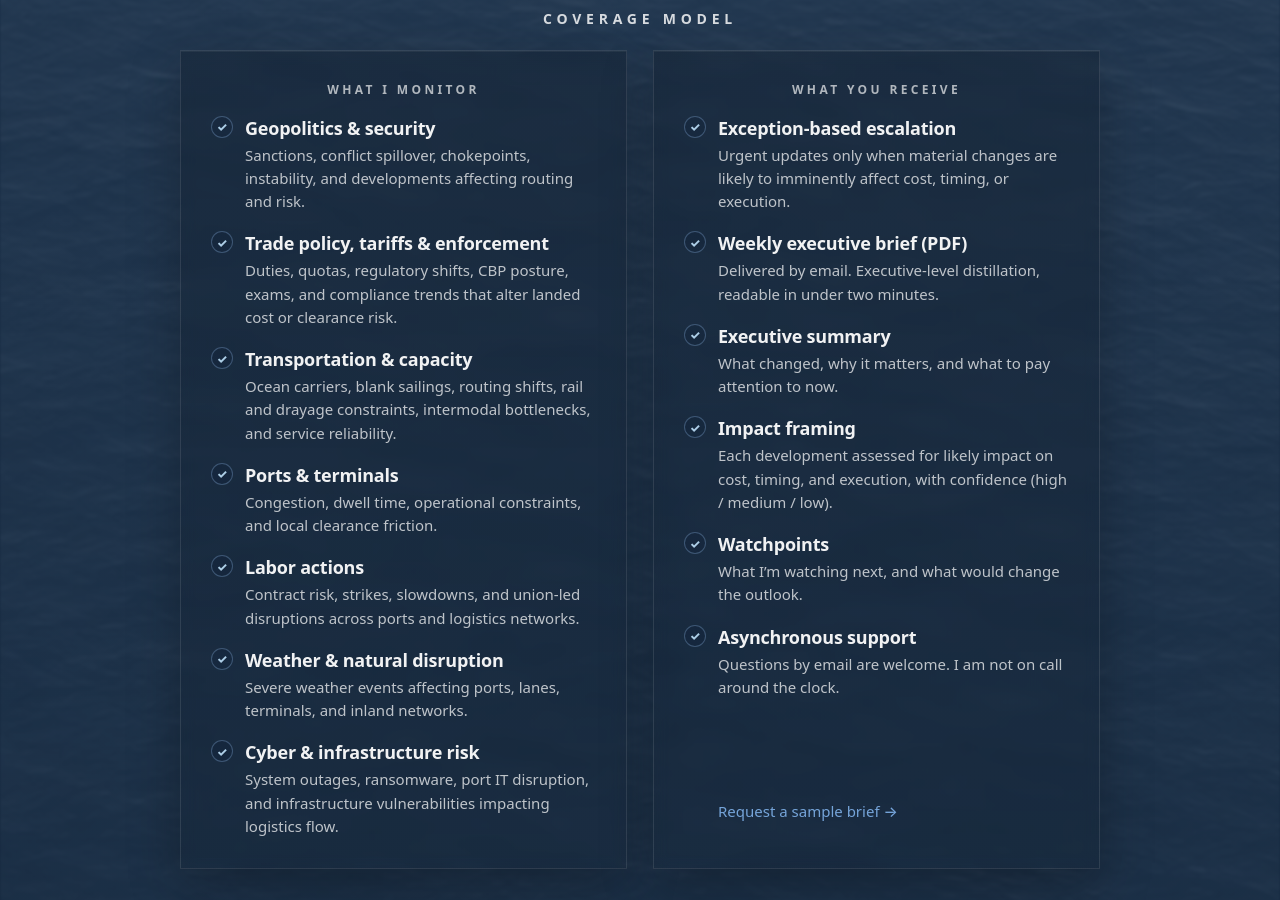
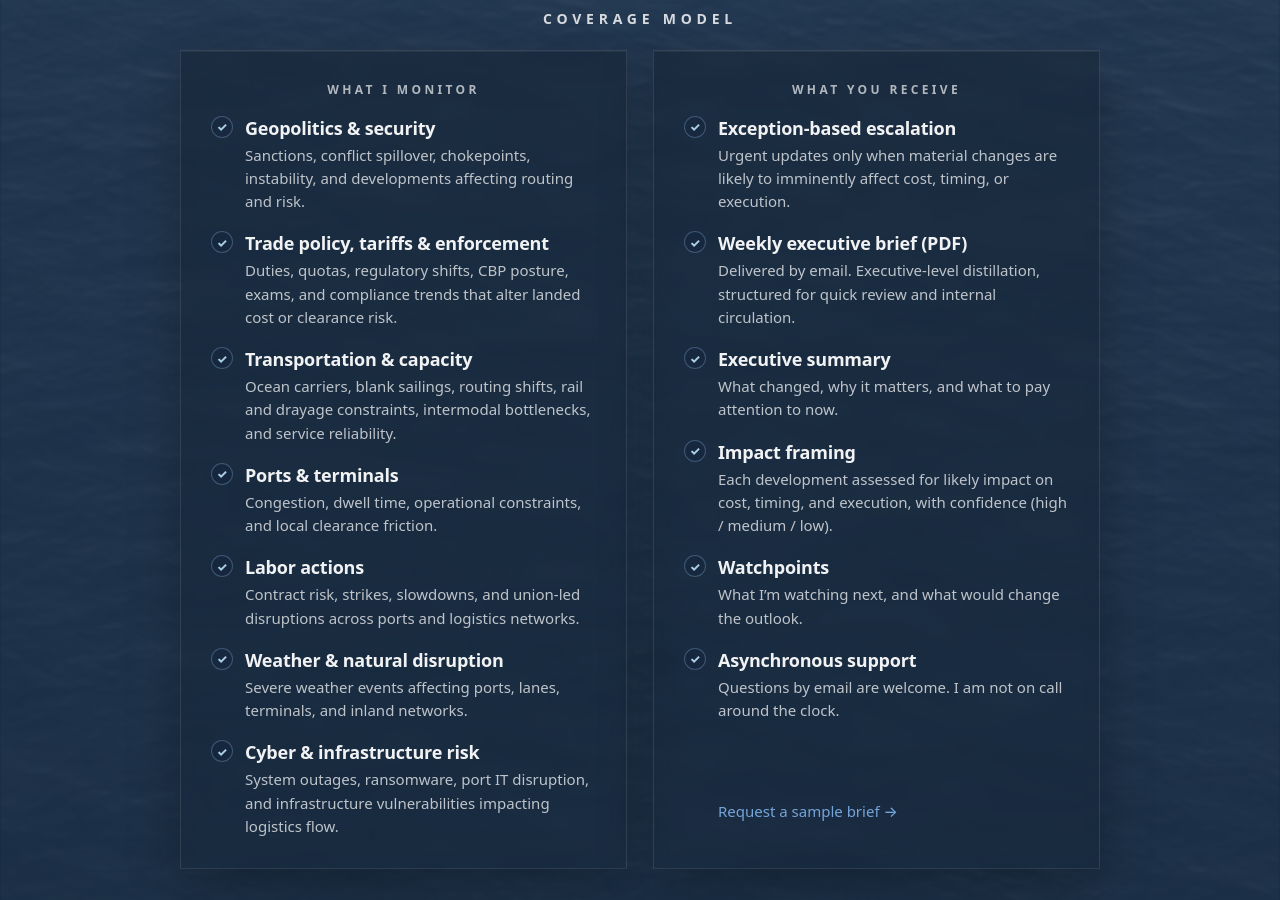
Before and after one commit to importrisk/import-risk-intelligence-site, a Jekyll site: the page built from method.html, in a window 1280 px wide and 900 px high, scrolled down 1081 px. Built offline with Jekyll 4.4.1, drawn with Linux system fonts in a browser that asks for light colours.

Commit message:
Update method.html

```diff
--- a/method.html
+++ b/method.html
@@ -223,7 +223,7 @@ css: /method.css?v=100
   </li>
   <li>
     <strong>Weekly executive brief (PDF)</strong>
-    <span>Delivered by email. Executive-level distillation, readable in under two minutes.</span>
+    <span>Delivered by email. Executive-level distillation, structured for quick review and internal circulation.</span>
   </li>
   <li>
     <strong>Executive summary</strong>
```
